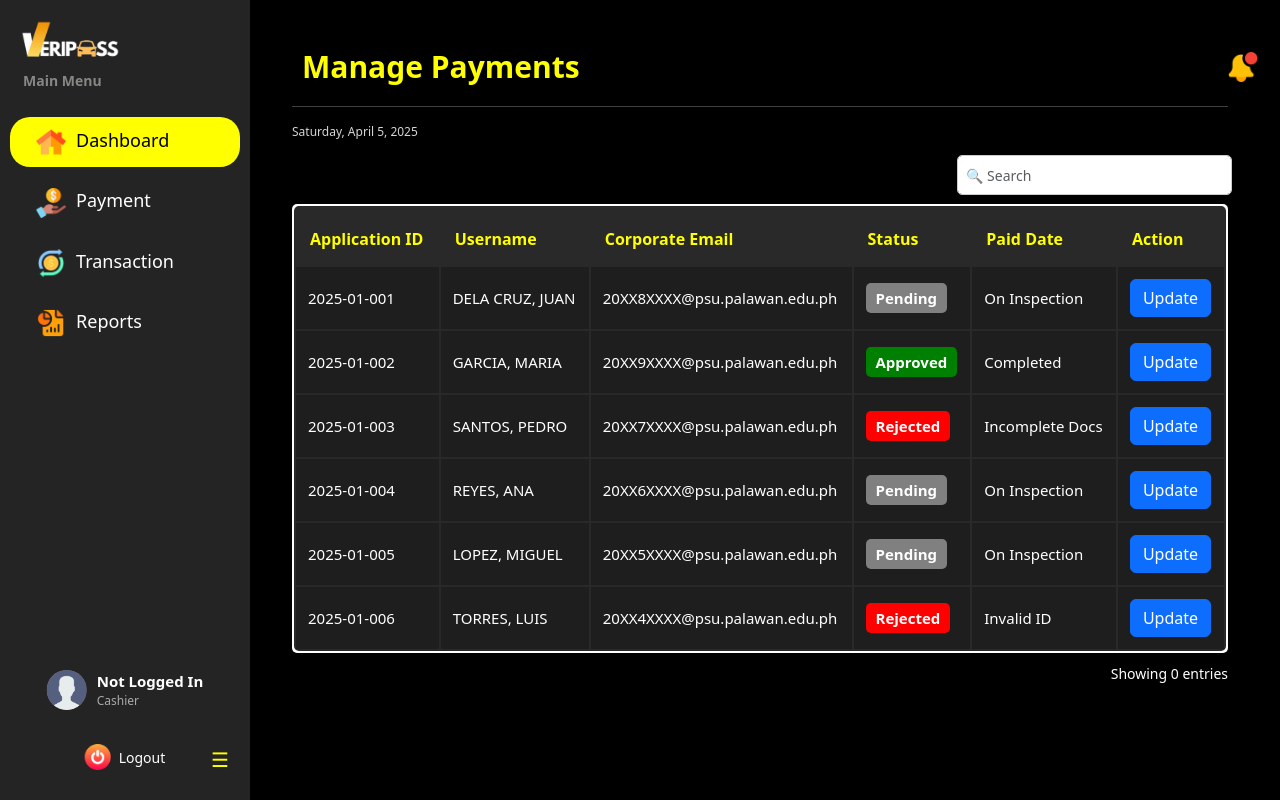
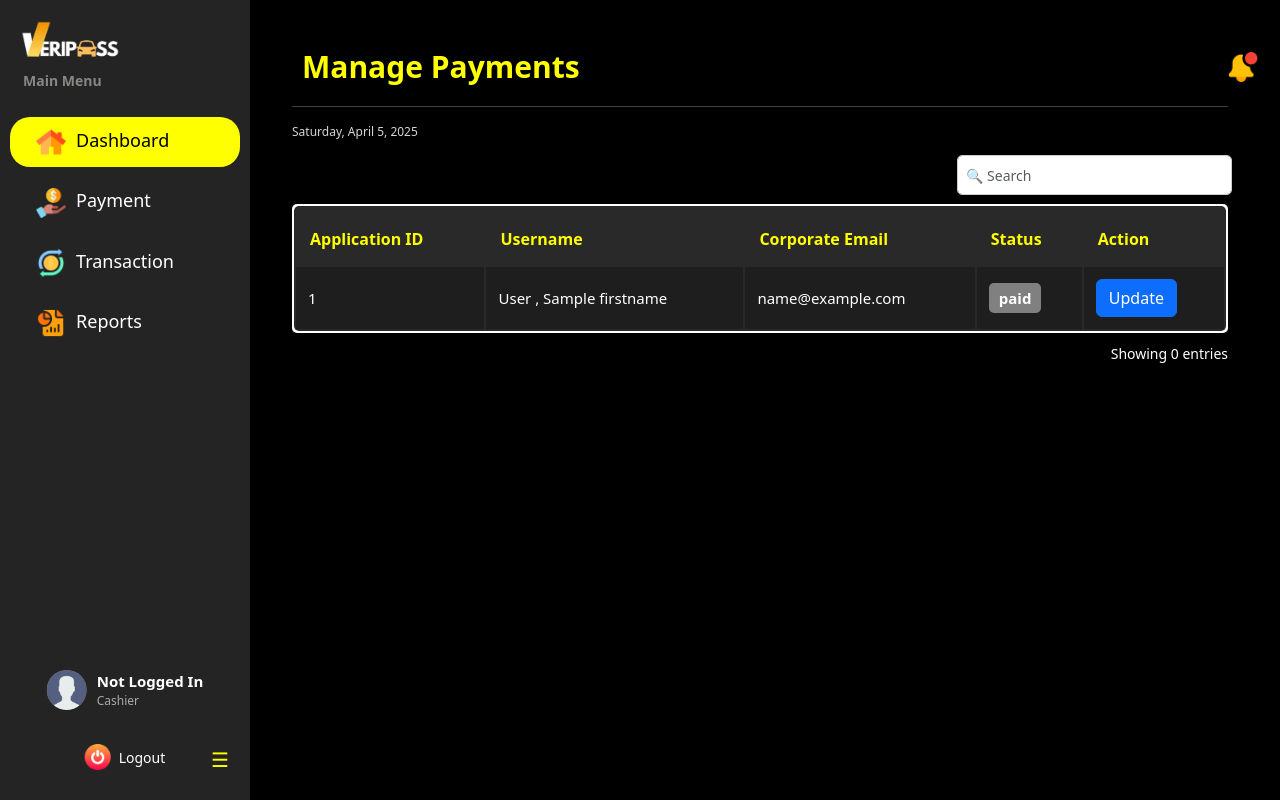
Before and after one commit to Meighel/Online-Vehicle-Pass-Registration, a Django app: template projectsite/templates/Cashier Dashboard/Cashier_Payment.html in a window 1280 px wide. Run offline with Django 5.2, Linux system fonts and the light colour scheme; the template is opened without the code that fills it: most values are stand-ins (such as "Sample title", 1, 10 or a date in 2020).

Commit message:
working cashier list

```diff
--- a/projectsite/projectsite/urls.py
+++ b/projectsite/projectsite/urls.py
@@ -3,7 +3,7 @@ from django.urls import path, include
 from vehicle_pass.views import (
     login_view, logout_view, signup_view,
     default_dashboard, security_dashboard,
-    cashier_dashboard, cashier_payments, cashier_transaction, cashier_report,
+    cashier_dashboard, cashierViewPayment, cashier_transaction, cashier_report,
     admin_dashboard, admin_manage_user, admin_manage_application, admin_manage_payments, admin_manage_passes, admin_report,
     home
 )
@@ -19,7 +19,7 @@ urlpatterns = [
 
 
     path("dashboard/cashier/", cashier_dashboard, name="cashier_dashboard"),
-    path("dashboard/cashier/cashier_payments/", cashier_payments, name="cashier_payments"),
+    path("dashboard/cashier/cashier_payments/", cashierViewPayment.as_view(), name="cashier_payments"),
     path("dashboard/cashier/cashier_transactions/", cashier_transaction, name="cashier_transactions"),
     path("dashboard/cashier/cashier_reports/", cashier_report, name="cashier_reports"),
 
--- a/projectsite/templates/Cashier Dashboard/Cashier_Payment.html
+++ b/projectsite/templates/Cashier Dashboard/Cashier_Payment.html
@@ -58,72 +58,21 @@
                         <th>Username</th>
                         <th>Corporate Email</th>
                         <th>Status</th>
-                        <th>Paid Date</th>
                         <th>Action</th>
                     </tr>
                 </thead>
                 <tbody>
+                {% for payment in payment_list %}
                     <tr>
-                        <td>2025-01-001</td>
-                        <td>DELA CRUZ, JUAN</td>
-                        <td>20XX8XXXX@psu.palawan.edu.ph</td>
-                        <td><span class="status-badge status-pending">Pending</span></td>
-                        <td>On Inspection</td>
+                        <td>{{ payment.id }}</td>
+                        <td>{{ payment.registration.user.lastname }} , {{ payment.registration.user.firstname }}</td>
+                        <td>{{ payment.registration.user.corporate_email }}</td>
+                        <td><span class="status-badge status-pending">{{ payment.status }}</span></td>
                         <td>
                             <button class="btn btn-primary update-button">Update</button>
                         </td>
                     </tr>
-                    <tr>
-                        <td>2025-01-002</td>
-                        <td>GARCIA, MARIA</td>
-                        <td>20XX9XXXX@psu.palawan.edu.ph</td>
-                        <td><span class="status-badge status-approved">Approved</span></td>
-                        <td>Completed</td>
-                        <td>
-                            <button class="btn btn-primary update-button">Update</button>
-                        </td>
-                    </tr>
-                    <tr>
-                        <td>2025-01-003</td>
-                        <td>SANTOS, PEDRO</td>
-                        <td>20XX7XXXX@psu.palawan.edu.ph</td>
-                        <td><span class="status-badge status-rejected">Rejected</span></td>
-                        <td>Incomplete Docs</td>
-                        <td>
-                            <button class="btn btn-primary update-button">Update</button>
-                        </td>
-                    </tr>
-                    <tr>
-                        <td>2025-01-004</td>
-                        <td>REYES, ANA</td>
-                        <td>20XX6XXXX@psu.palawan.edu.ph</td>
-                        <td><span class="status-badge status-pending">Pending</span></td>
-                        <td>On Inspection</td>
-                        <td>
-                            <button class="btn btn-primary update-button">Update</button>
-
-                        </td>
-                    </tr>
-                    <tr>
-                        <td>2025-01-005</td>
-                        <td>LOPEZ, MIGUEL</td>
-                        <td>20XX5XXXX@psu.palawan.edu.ph</td>
-                        <td><span class="status-badge status-pending">Pending</span></td>
-                        <td>On Inspection</td>
-                        <td>
-                            <button class="btn btn-primary update-button">Update</button>
-                        </td>
-                    </tr>
-                    <tr>
-                        <td>2025-01-006</td>
-                        <td>TORRES, LUIS</td>
-                        <td>20XX4XXXX@psu.palawan.edu.ph</td>
-                        <td><span class="status-badge status-rejected">Rejected</span></td>
-                        <td>Invalid ID</td>
-                        <td>
-                            <button class="btn btn-primary update-button">Update</button>
-                        </td>
-                    </tr>
+                {% endfor %}
                 </tbody>
             </table>
         </section>
```
Also changed, not shown: projectsite/vehicle_pass/authentication.py (+29 -0 lines), projectsite/vehicle_pass/views.py (+8 -3 lines), projectsite/db.sqlite3.
